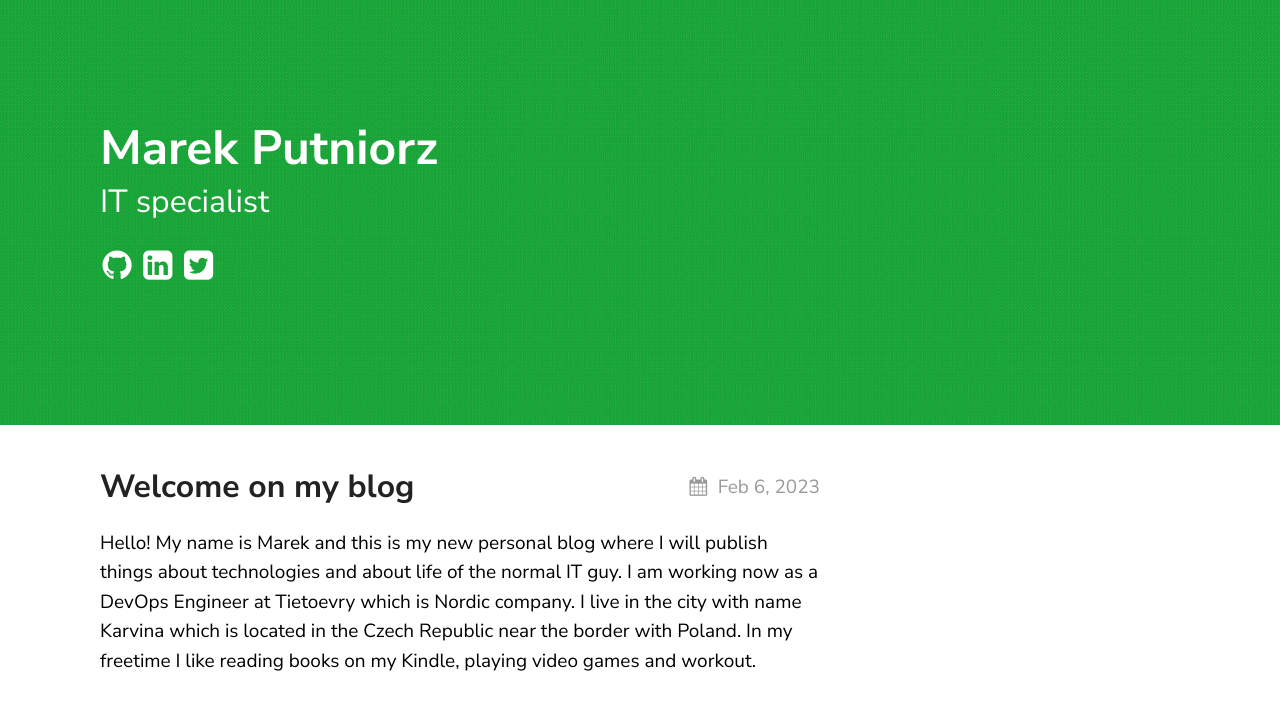
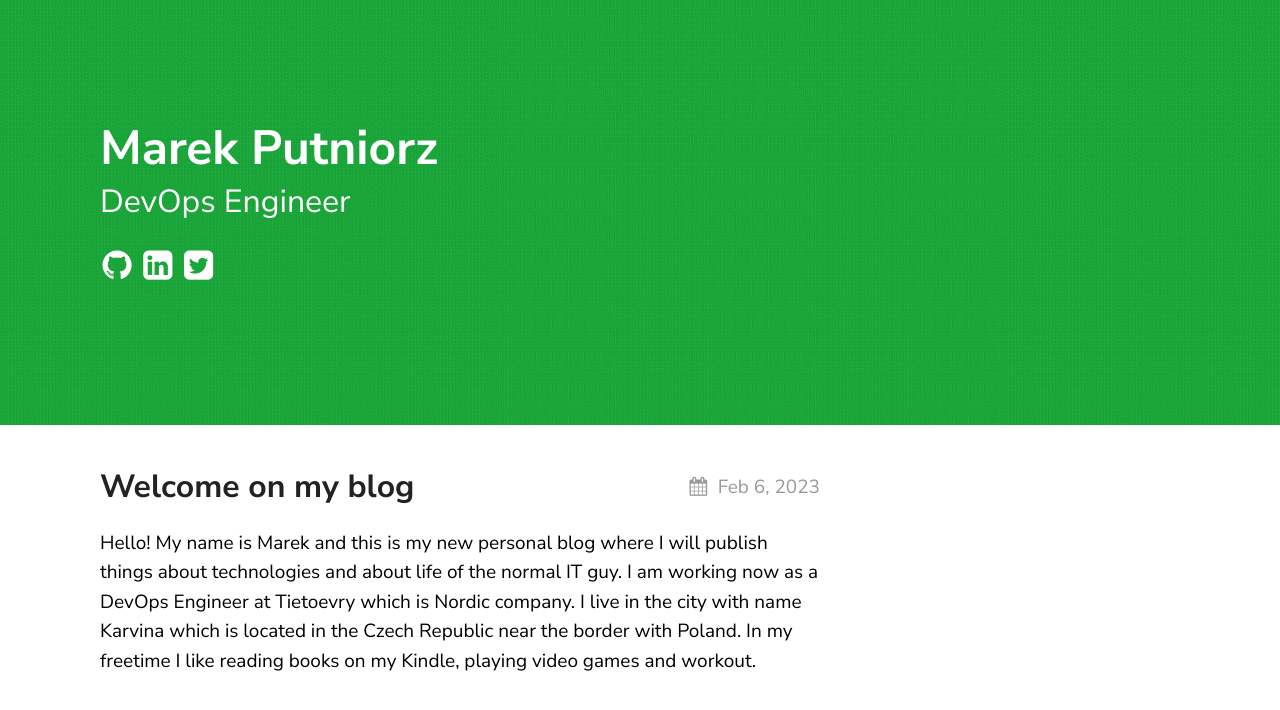
Before and after one commit to marekputniorz/marekputniorz.github.io, a Jekyll site: the page built from index.md, in a window 1280 px wide. Shown: the top 710 px of the page. Built offline with Jekyll 4.4.1, drawn with Linux system fonts in a browser that asks for light colours.

Commit message:
Update _config.yml

```diff
--- a/_config.yml
+++ b/_config.yml
@@ -1,4 +1,4 @@
-title: Marek Putniorz | IT specialist
+title: Texture Theme
 author: GitHub User
 email: your-email@domain.com
 description: > # this means to ignore newlines until "show_exerpts:"
@@ -16,7 +16,7 @@ sass:
 permalink: /posts/:title/
 texture:
   title: Marek Putniorz
-  tagline: IT specialist
+  tagline: DevOps Engineer
   date_format: "%b %-d, %Y"
   style: green
   showNav: false
```
